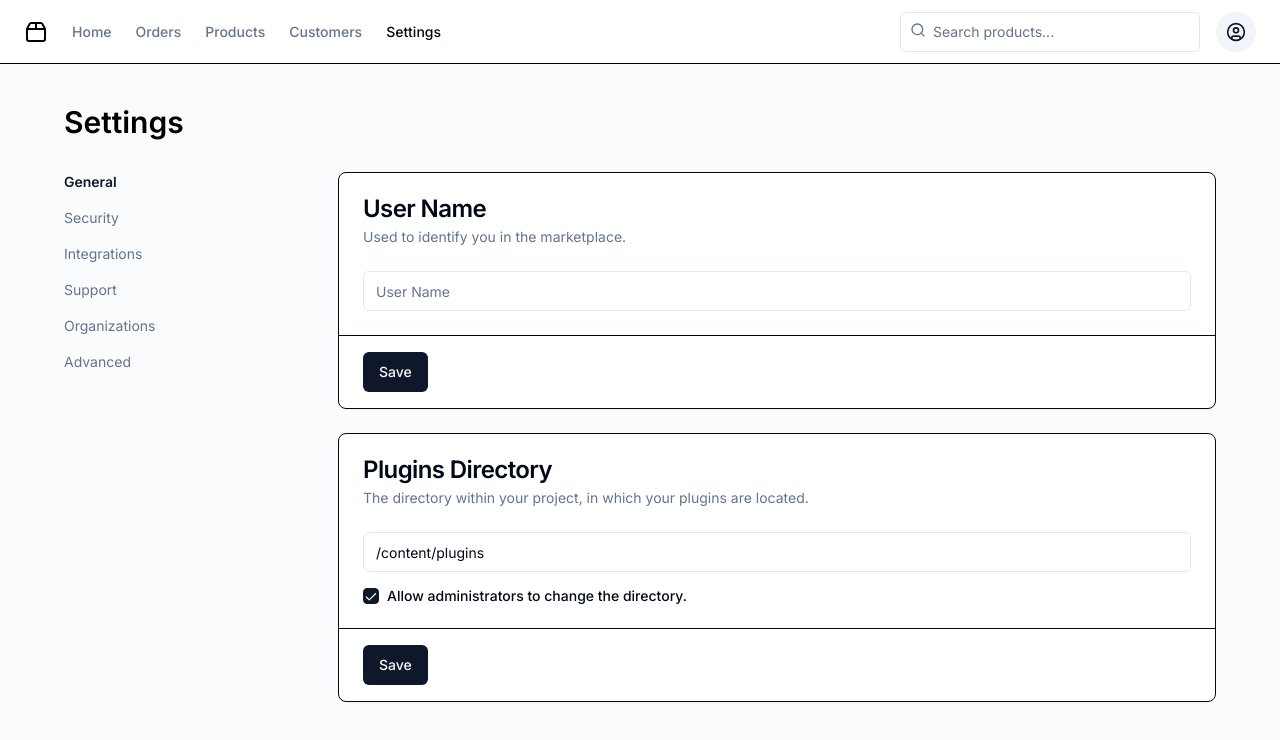
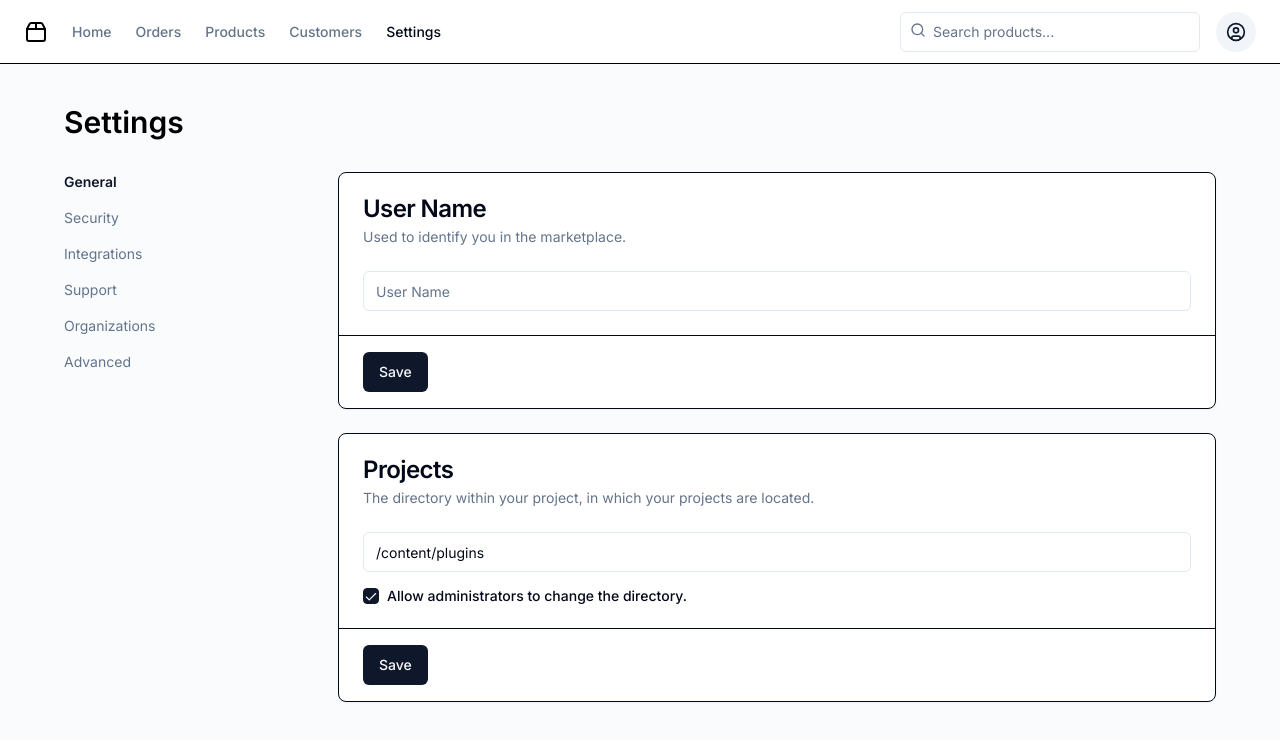
Before and after one commit to Zeeshanprojects/Frontend-FYP, a Next.js app in the folder my-app1/: page /settings in a window 1280 px wide. Shown: the top 740 px of the page. Built offline with nearby package versions, Linux system fonts and the light colour scheme.

Commit message:
final update

```diff
--- a/my-app1/src/app/settings/page.jsx
+++ b/my-app1/src/app/settings/page.jsx
@@ -95,10 +95,10 @@ export function Dashboard() {
                 href="/orders"
                 className="text-muted-foreground hover:text-foreground"
               >
-                Orders
+                Pricing
               </Link>
               <Link
-                href="/products"
+                href="/pricing"
                 className="text-muted-foreground hover:text-foreground"
               >
                 Products
@@ -181,9 +181,9 @@ export function Dashboard() {
             </Card>
             <Card>
               <CardHeader>
-                <CardTitle>Plugins Directory</CardTitle>
+                <CardTitle>Projects</CardTitle>
                 <CardDescription>
-                  The directory within your project, in which your plugins are
+                  The directory within your project, in which your projects are
                   located.
                 </CardDescription>
               </CardHeader>
--- a/my-app1/src/header/page.jsx
+++ b/my-app1/src/header/page.jsx
@@ -37,12 +37,16 @@ export const Header1 = () => {
       title: "Editor",
       href: "/editor", // Redirects to the editor page
     },
+    {
+      title: "Playground",
+      href: "/playground", // Redirects to the editor page
+    },
     // {
     //   title: "playground",
     //   href: "/", // Corrected to /contact-us
     // },
     {
-      title: "Product",
+      title: "Others",
       description: "Managing a small business today is already tough.",
       items: [
         {
```
